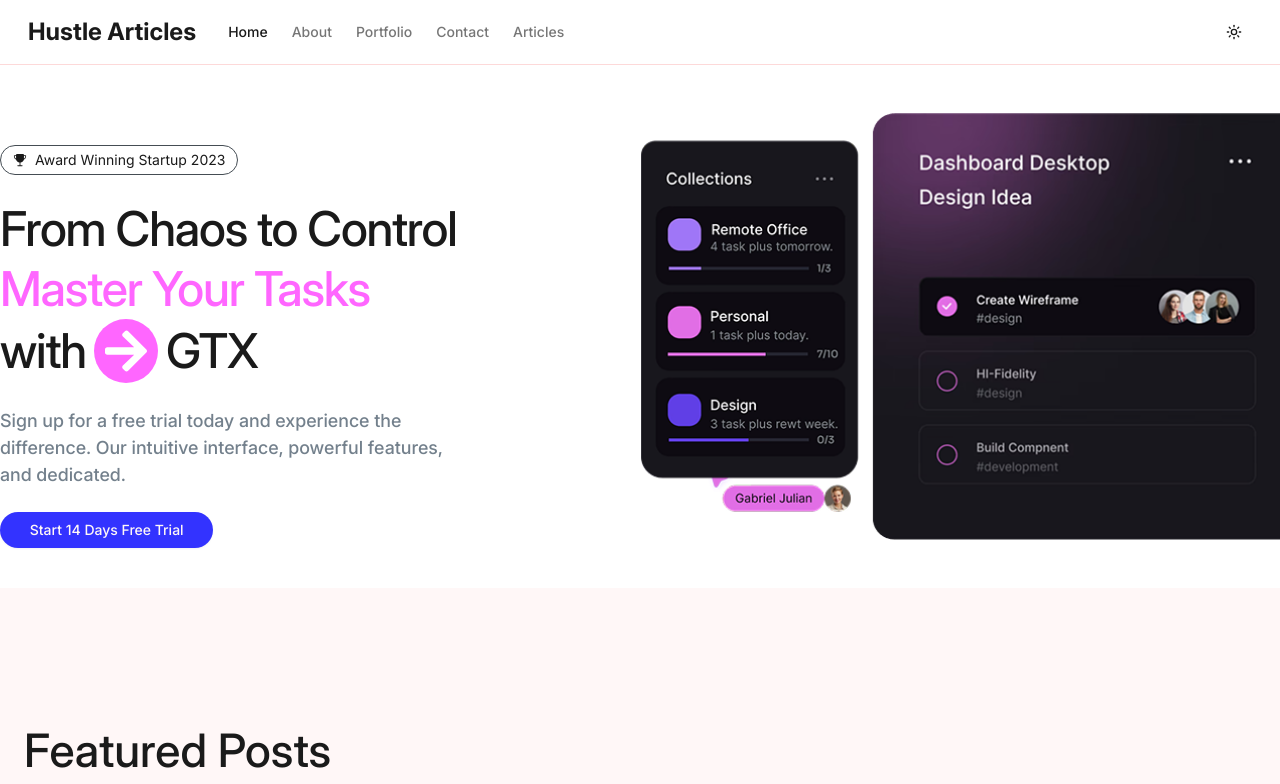
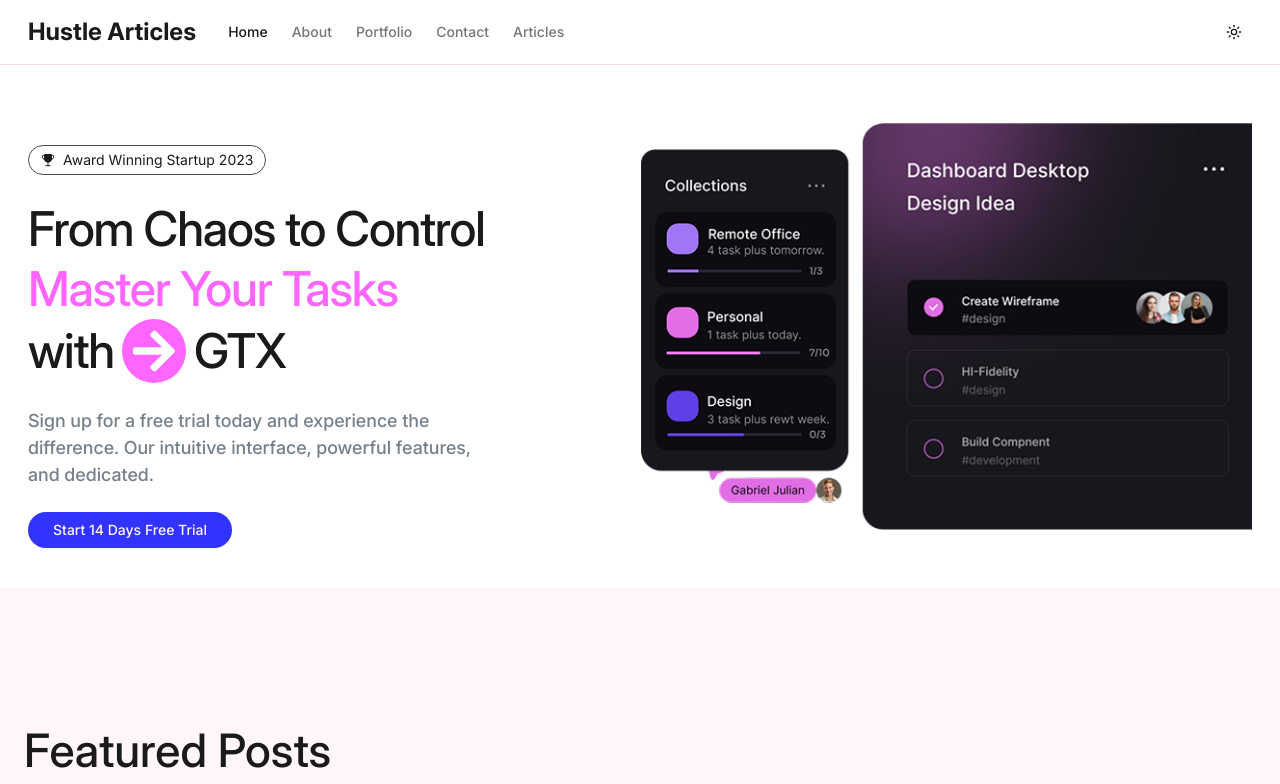
Before and after one commit to Hustle-Devs/gratask-clone, a Next.js app: page / in a window 1280 px wide. Shown: the top 784 px of the page. Built offline with nearby package versions, Linux system fonts and the light colour scheme.

Commit message:
container change

```diff
--- a/src/app/home/hero/Hero.tsx
+++ b/src/app/home/hero/Hero.tsx
@@ -7,7 +7,7 @@ import rightImage from "@/assets/hero-image/right-image.png";
 export default function Hero() {
   return (
     <div className="px-4 md:px-0">
-      <div className="flex md:flex-row flex-col items-center mx-auto container">
+      <div className="flex md:flex-row flex-col items-center mx-auto max-w-custom">
         {/* Left Side */}
         <div className="flex flex-col justify-center space-y-6 pt-20 pb-10 w-full md:w-1/2 md:text-left text-center">
           <div className="inline-flex justify-center md:justify-start items-center dark:bg-gray-700 mx-auto md:mx-0 px-3 py-1 border border-gray-600 rounded-full w-fit text-foreground dark:text-primary text-sm">
```
